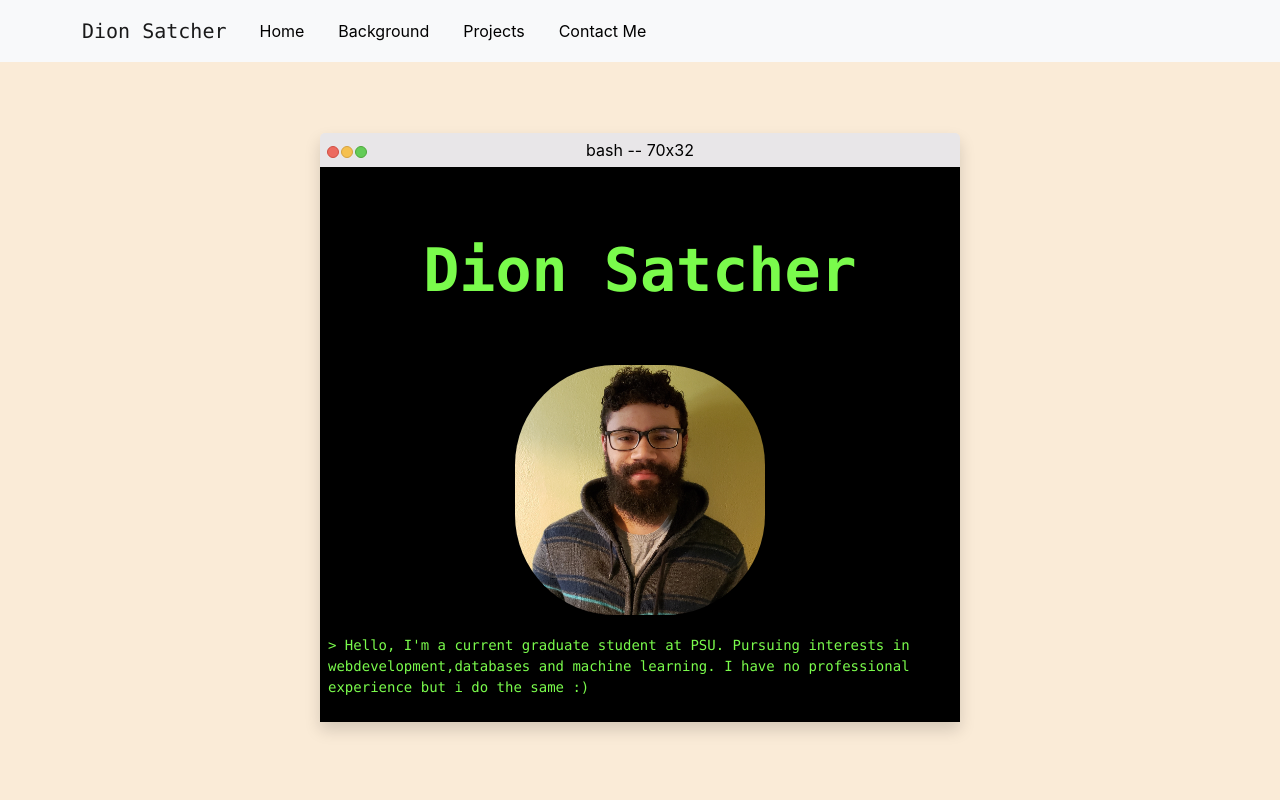
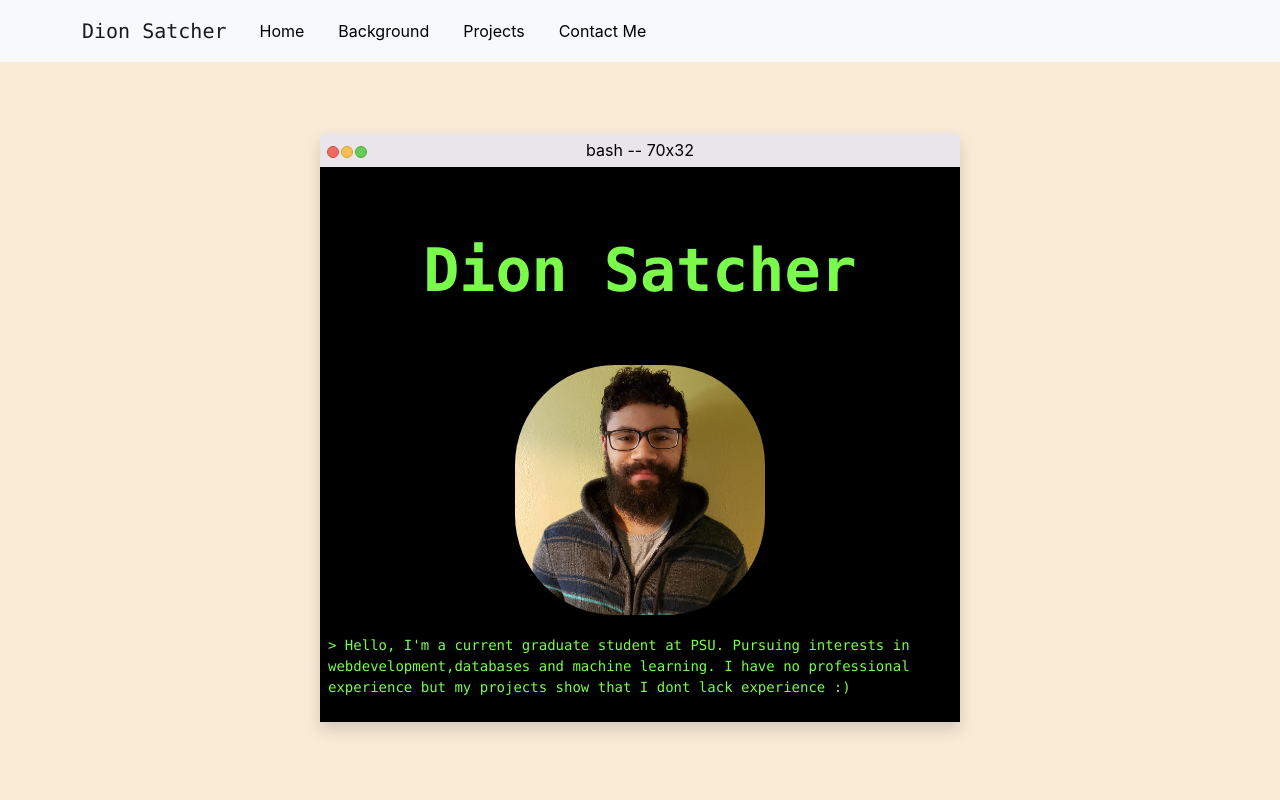
Before and after one commit to DionSat/Personal-Website, a React (Create React App) app: page / in a window 1280 px wide. Shown: the top 800 px of the page. Built offline with nearby package versions, Linux system fonts and the light colour scheme.

Commit message:
updated my welcome intro

```diff
--- a/src/Components/Welcome.jsx
+++ b/src/Components/Welcome.jsx
@@ -29,7 +29,8 @@ export default function Welcome({ id }) {
             <p class='typing text-wrap'>
               {"> "}Hello, I'm a current graduate student at PSU. Pursuing
               interests in webdevelopment,databases and machine learning. I have
-              no professional experience but i do the same :)
+              no professional experience but my projects show that I dont lack
+              experience :)
             </p>
           </div>
         </pre>
```
